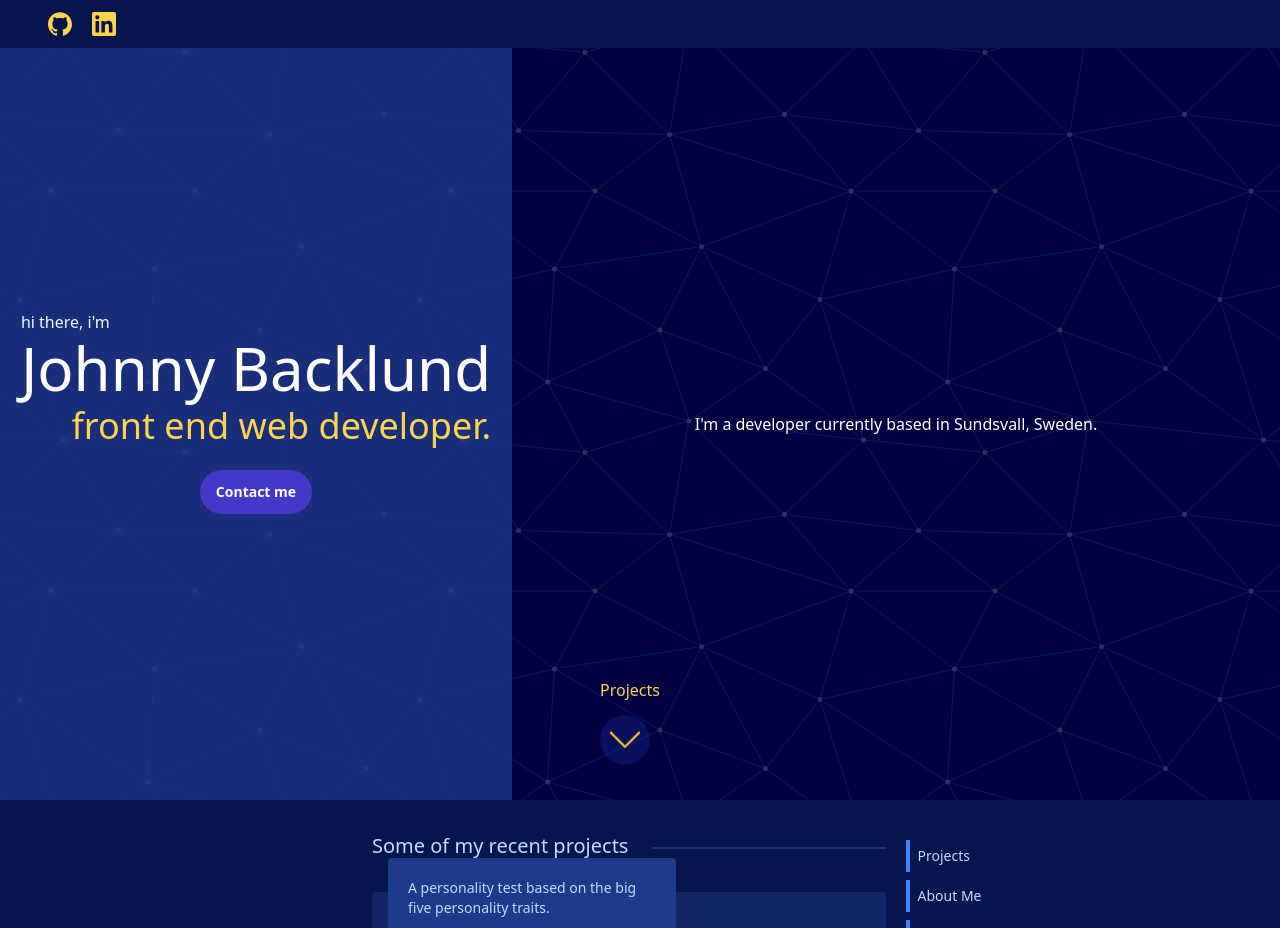
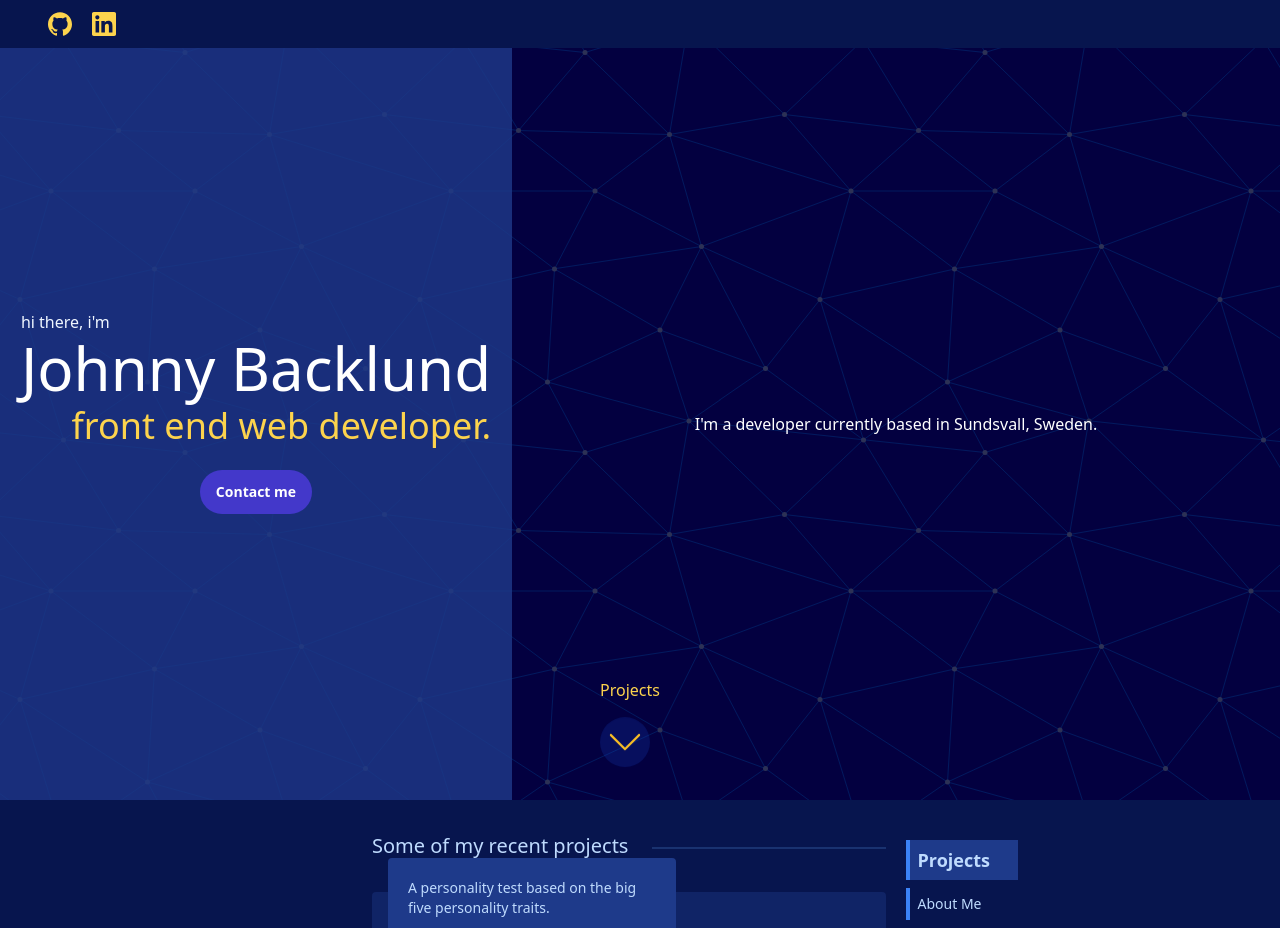
Before and after one commit to johnnydevster/portfolio, a React (Create React App) app: page / in a window 1280 px wide. Shown: the top 928 px of the page. Built offline with nearby package versions, Linux system fonts and the light colour scheme.

Commit message:
Sticky page navigation now styles accordingly

```diff
--- a/src/Navigation.js
+++ b/src/Navigation.js
@@ -5,17 +5,41 @@ function Navigation(props) {
         !props.mainSectionInView && "hidden "
       } sticky h-20 top-1/2 text-sm`}
     >
-      <div className="absolute left-5 w-24">
-        <div className="h-8 border-l-4 pl-2 my-2 flex items-center border-blue-500 cursor-pointer transition-all duration-400 ease-in-out hover:bg-blue-900">
+      <div className="absolute left-5 w-28">
+        <div
+          className={`${
+            props.projectsInView
+              ? "font-semibold text-lg bg-blue-900 py-5 "
+              : ""
+          }h-8 border-l-4 pl-2 my-2 flex items-center border-blue-500 cursor-pointer transition-all duration-400 ease-in-out hover:bg-blue-900`}
+        >
           Projects
         </div>
-        <div className="h-8 border-l-4 pl-2 my-2 flex items-center border-blue-500 cursor-pointer transition-all duration-400 ease-in-out hover:bg-blue-900">
+        <div
+          className={`${
+            props.aboutMeInView && !props.projectsInView
+              ? "font-semibold text-lg bg-blue-900 py-5 "
+              : ""
+          }h-8 border-l-4 pl-2 my-2 flex items-center border-blue-500 cursor-pointer transition-all duration-400 ease-in-out hover:bg-blue-900`}
+        >
           About Me
         </div>
-        <div className="h-8 border-l-4 pl-2 my-2 flex items-center border-blue-500 cursor-pointer transition-all duration-400 ease-in-out hover:bg-blue-900">
+        <div
+          className={`${
+            props.contactInView && !props.aboutMeInView
+              ? "font-semibold text-lg bg-blue-900 py-5 "
+              : ""
+          }h-8 border-l-4 pl-2 my-2 flex items-center border-blue-500 cursor-pointer transition-all duration-400 ease-in-out hover:bg-blue-900`}
+        >
           Contact
         </div>
-        <div className="h-8 border-l-4 pl-2 my-2 flex items-center border-blue-500 cursor-pointer transition-all duration-400 ease-in-out hover:bg-blue-900">
+        <div
+          className={`${
+            props.backToTopInView && !props.contactInView
+              ? "font-semibold text-lg bg-blue-900 py-5 "
+              : ""
+          }h-8 border-l-4 pl-2 my-2 flex items-center border-blue-500 cursor-pointer transition-all duration-400 ease-in-out hover:bg-blue-900`}
+        >
           Back to top
         </div>
       </div>
--- a/src/Projects.js
+++ b/src/Projects.js
@@ -6,20 +6,39 @@ import { useInView, InView } from "react-intersection-observer";
 
 function Projects(props) {
   const [mainSectionInView, setMainSectionInView] = useState(false);
-  const [projectsSectionInView, setProjectsSectionInView] = useState(false);
-  const [aboutMeSectionInView, setAboutMeSectionInView] = useState(false);
-  const [contactRef, contactInView, entry] = useInView({ threshold: 0.5 });
+
+  const [projectsRef, projectsInView, projectsEntry] = useInView({
+    threshold: 0.2,
+  });
+  const [aboutMeRef, aboutMeInView, aboutMeEntry] = useInView({
+    threshold: 0.5,
+  });
+  const [contactRef, contactInView, contactEntry] = useInView({
+    threshold: 0.5,
+  });
+  const [backToTopRef, backToTopInView, backToTopEntry] = useInView({
+    threshold: 0.5,
+  });
+
+  /*
+  useEffect(() => {
+    console.log(`Projects section inView: ${projectsInView}`);
+  }, [projectsInView]);
+
+  useEffect(() => {
+    console.log(`About me section inView: ${aboutMeInView}`);
+  }, [aboutMeInView]);
 
   useEffect(() => {
     console.log(`Contact section inView: ${contactInView}`);
   }, [contactInView]);
+  */
 
   return (
     <div className="projects text-blue-200 text-xl relative inset-0 pt-3 pb-6 flex-col">
       <InView
-        threshold={0.2}
+        threshold={0.15}
         onChange={(inView, entry) => {
-          console.log("Main section Inview:", inView);
           setMainSectionInView(inView);
         }}
       >
@@ -32,15 +51,7 @@ function Projects(props) {
                 </div>
                 <div className="w-full border-b-2 border-blue-400 border-opacity-20 ml-6 pt-1"></div>
               </div>
-              <InView
-                threshold={0.2}
-                onChange={(inView, entry) => {
-                  console.log("Projects section Inview:", inView);
-                  setProjectsSectionInView(inView);
-                }}
-              >
-                {({ inView, ref, entry }) => (
-                  <section ref={ref} id="projects">
+              <section ref={projectsRef} id="projects">
                 {projects.map((project, i) => {
                   return (
                     <ProjectCard
@@ -56,26 +67,23 @@ function Projects(props) {
                   );
                 })}
               </section>
-                )}
-              </InView>
-              <InView
-                threshold={0.5}
-                onChange={(inView, entry) => {
-                  console.log("About me section Inview:", inView);
-                  setAboutMeSectionInView(inView);
-                }}
-              >
-                {({ inView, ref, entry }) => (
-                  <div ref={ref} className="h-96 mb-96">
+              <div ref={aboutMeRef} className="h-96 mb-96">
                 About me section
               </div>
-                )}
-              </InView>
               <div ref={contactRef} className="h-96 mb-96">
                 Contact section
               </div>
+              <div ref={backToTopRef} className="h-96 mb-96">
+                Back to top
               </div>
-            <Navigation mainSectionInView={mainSectionInView} />
+            </div>
+            <Navigation
+              mainSectionInView={mainSectionInView}
+              projectsInView={projectsInView}
+              aboutMeInView={aboutMeInView}
+              contactInView={contactInView}
+              backToTopInView={backToTopInView}
+            />
           </div>
         )}
       </InView>
```
Lines whose indentation alone changed are shown as unchanged.
